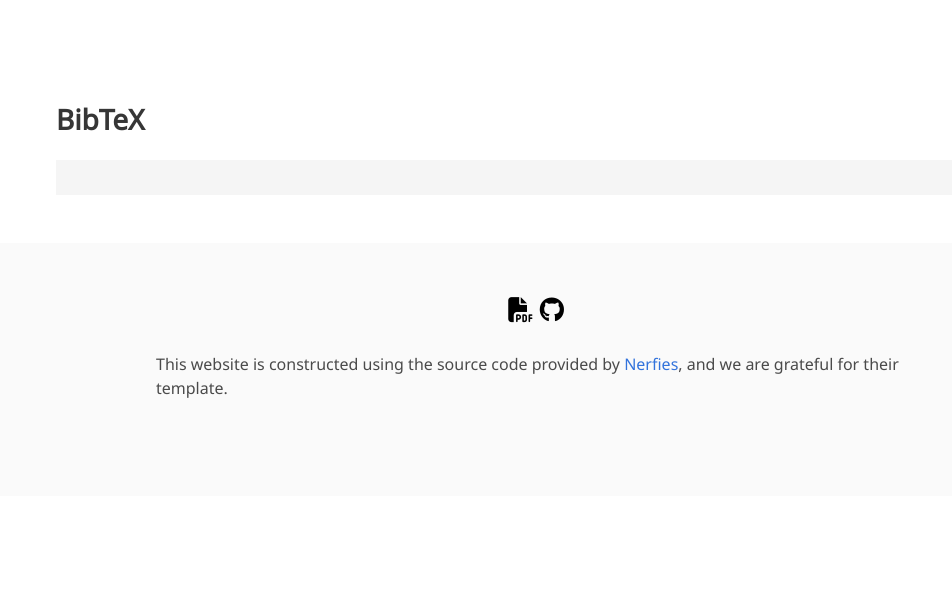
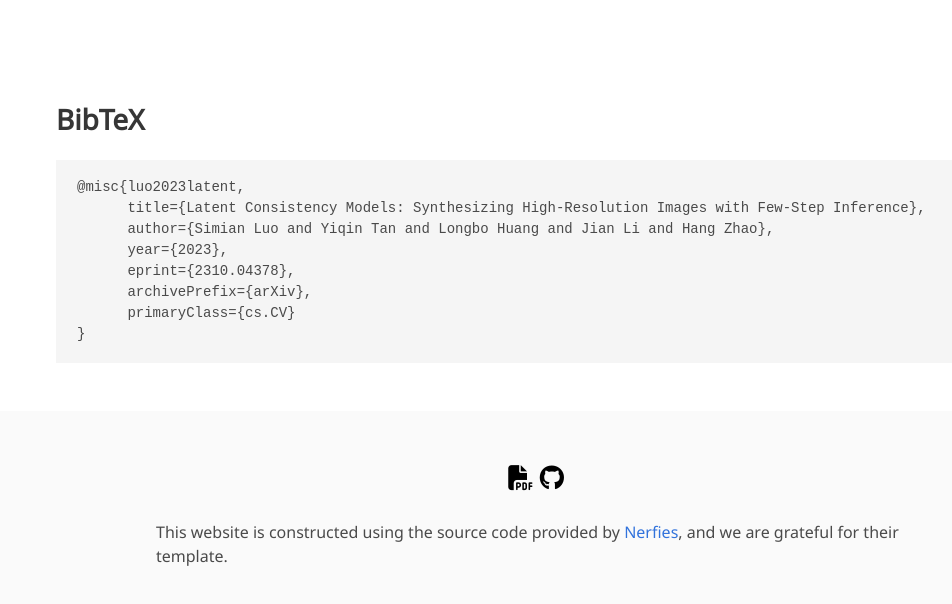
Before and after one commit to latent-consistency-models/latent-consistency-models.github.io, a plain HTML site: page index.html in a window 1280 px wide. Shown: the part 3981-4585 px from the top of the page, without its empty margins (104-1056 px from the left). Before the commit the page ends 4477 px from the top, so only its background shows below. Drawn offline with nearby package versions, Linux system fonts and the light colour scheme; some icons are missing; a web font is replaced by a local one.

Commit message:
Add files via upload

```diff
--- a/index.html
+++ b/index.html
@@ -73,7 +73,7 @@
             <div class="publication-links">
               <!-- PDF Link. -->
               <span class="link-block">
-                <a href=""
+                <a href="https://arxiv.org/abs/2310.04378.pdf"
                    class="external-link button is-normal is-rounded is-dark">
                   <span class="icon">
                       <i class="fas fa-file-pdf"></i>
@@ -82,7 +82,7 @@
                 </a>
               </span>
               <span class="link-block">
-                <a href=""
+                <a href="https://arxiv.org/abs/2310.04378"
                    class="external-link button is-normal is-rounded is-dark">
                   <span class="icon">
                       <i class="ai ai-arxiv"></i>
@@ -325,7 +325,14 @@
 <section class="section" id="BibTeX">
   <div class="container is-max-desktop content">
     <h2 class="title">BibTeX</h2>
-    <pre><code></code></pre>
+    <pre><code>@misc{luo2023latent,
+      title={Latent Consistency Models: Synthesizing High-Resolution Images with Few-Step Inference},
+      author={Simian Luo and Yiqin Tan and Longbo Huang and Jian Li and Hang Zhao},
+      year={2023},
+      eprint={2310.04378},
+      archivePrefix={arXiv},
+      primaryClass={cs.CV}
+}</code></pre>
   </div>
 </section>
 
```
